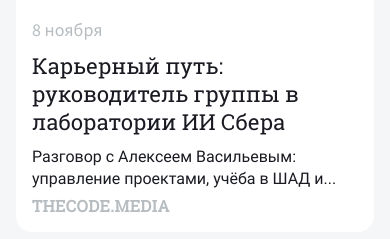
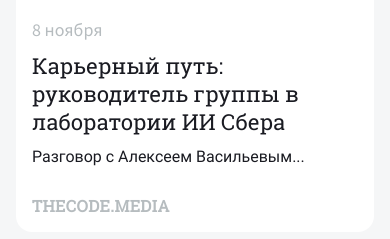
Before and after one commit to maksim-shakhlin/news-explorer-frontend, a React app: page /saved-news in a window 390 px wide. Shown: the part 490-729 px from the top of the page. Built offline with nearby package versions, Linux system fonts and the light colour scheme.

Commit message:
fix text clamp

```diff
--- a/src/components/Card/Card.js
+++ b/src/components/Card/Card.js
@@ -1,13 +1,6 @@
-import {
-  useRef,
-  memo,
-  useEffect,
-  useCallback,
-  useState,
-  useContext,
-} from 'react';
+import { useRef, memo, useEffect, useCallback, useContext } from 'react';
 
-import { getDateString, clamp, isOverflown } from '../../utils/utils';
+import { getDateString, fitTextContent, isOverflown } from '../../utils/utils';
 import { statuses } from '../../utils/constants';
 
 import BookmarkIcon from '../icons/BookmarkIcon';
@@ -20,7 +13,6 @@
 
 const Card = memo(({ card, onAction, isFound = false }) => {
   card.saved = card.saved !== undefined ? card.saved : !!card._id;
-  const [isTextInvisible, setIsTextInvisible] = useState(false);
 
   const currentUser = useContext(CurrentUserContext);
 
@@ -29,8 +21,7 @@
     onAction(card);
   }
 
-  const textRef = useRef(null);
-  const titleRef = useRef(null);
+  const textBlockRef = useRef(null);
   const buttonRef = useRef(null);
   const keywordRef = useRef(null);
   const tooltipRef = useRef(null);
@@ -38,10 +29,7 @@
   const MIN_BETWEEN = 5;
 
   const fitText = useCallback(() => {
-    clamp(textRef.current, card.text);
-    setIsTextInvisible(!textRef.current.textContent);
-    clamp(titleRef.current, card.title);
-
+    fitTextContent(textBlockRef.current);
     if (keywordRef.current && tooltipRef.current) {
       if (
         tooltipRef.current.getBoundingClientRect().left -
@@ -53,13 +41,7 @@
         keywordRef.current.classList.remove('card__top-item_type_overlapped');
       }
     }
-  }, [card.text, card.title]);
-
-  useEffect(() => {
-    if (isTextInvisible) {
-      clamp(titleRef.current, card.title);
-    }
-  }, [isTextInvisible, card.title]);
+  }, []);
 
   useEffect(() => {
     window.addEventListener('resize', fitText);
@@ -86,22 +68,10 @@
       >
         <img alt={UI.IMG_ALT} src={card.image} className="card__pic" />
         <p className="card__date card__item">{getDateString(card.date)}</p>
-        <h3
-          className={classNames('card__title card__item', {
-            card__title_lonely: isTextInvisible,
-          })}
-          ref={titleRef}
-        >
-          {card.title}
-        </h3>
-        <p
-          className={classNames('card__text card__item', {
-            card__text_invisible: isTextInvisible,
-          })}
-          ref={textRef}
-        >
-          {card.text}
-        </p>
+        <div className="card__text-block" ref={textBlockRef}>
+          <h3 className="card__title card__item">{card.title}</h3>
+          <p className="card__text card__item">{card.text}</p>
+        </div>
         <p className="card__source card__item">{card.source}</p>
       </a>
       <div className="card__top-block">
--- a/src/components/Card/Card.scss
+++ b/src/components/Card/Card.scss
@@ -260,7 +260,7 @@
 
   &__title {
     margin-top: 0;
-    margin-bottom: 16px;
+    margin-bottom: 0;
     font-family: 'Roboto Slab', Helvetica, Arial, sans-serif;
     font-size: 26px;
     line-height: 30px;
@@ -271,35 +271,34 @@
     @media screen and (max-width: $bp-2) {
       font-size: 22px;
       line-height: 24px;
-      margin-bottom: 10px;
     }
     @media screen and (max-width: $bp-3) {
       line-height: 28px;
     }
+  }
 
-    &_lonely {
-      flex-shrink: 1;
+  &__text {
+    margin-top: 16px;
+    margin-bottom: 0;
+    font-size: 16px;
+    line-height: 22px;
+    font-weight: 400;
+    flex-shrink: 0;
+
+    @media screen and (max-width: $bp-2) {
+      margin-top: 10px;
     }
   }
 
-  &__text {
-    margin-top: 0;
-    margin-bottom: 10px;
-    font-size: 16px;
-    line-height: 22px;
-    font-weight: 400;
+  &__text-block {
     overflow: hidden;
     flex-shrink: 1;
-
+    margin-bottom: 10px;
     @media screen and (max-width: $bp-2) {
       margin-bottom: 12px;
     }
     @media screen and (max-width: $bp-3) {
       margin-bottom: 8px;
     }
-
-    &_invisible {
-      margin-bottom: 0;
-    }
   }
 }
--- a/src/utils/utils.js
+++ b/src/utils/utils.js
@@ -14,43 +14,72 @@
 }
 
 export function isOverflown(el) {
-  if (el.scrollWidth > el.clientWidth) {
+  return el.scrollHeight > el.clientHeight || el.scrollWidth > el.clientWidth;
+}
+
+export function restore(el) {
+  el.style.display = '';
+  el.textContent = el.data;
+}
+
+export function trimLine(el, ending = '...') {
+  const lineHeight = Number(getComputedStyle(el).lineHeight.split('px')[0]);
+  const linesCountTarget = Math.floor(el.clientHeight / lineHeight) - 1;
+
+  if (!linesCountTarget) {
+    el.textContent = '';
     return true;
   }
+  if (linesCountTarget < 0) {
+    el.style.display = 'none';
+    return false;
+  }
 
-  const lineHeight = Number(getComputedStyle(el).lineHeight.split('px')[0]);
+  const desiredHeight = lineHeight * linesCountTarget;
 
-  return (
-    Math.floor(el.scrollHeight / lineHeight) !==
-    Math.floor(el.clientHeight / lineHeight)
-  );
-}
-
-export function clamp(el, initialText, ending = '...') {
-  el.textContent = initialText;
-
-  let flag = false;
-  let prev;
-
-  while (isOverflown(el)) {
+  while (el.clientHeight > desiredHeight) {
     if (el.textContent === ending) {
       el.textContent = '';
-      return;
+      return true;
     }
-    if (flag) {
-      el.textContent =
-        el.textContent.substring(0, el.textContent.length - ending.length - 1) +
-        ending;
-      continue;
-    }
-    prev = el.textContent;
+
     el.textContent = el.textContent.replace(
       /[\s!@#$%^&*()-_+=;:,./?\\|`~[\]{}<>"']*\s(\S)*$/,
       ending,
     );
-    if (el.textContent === prev) {
-      flag = true;
+  }
+
+  return true;
+}
+
+export function fitTextContent(el) {
+  const children = el.children;
+  if (!children.length) {
+    return;
+  }
+  let index = children.length - 1;
+
+  if (!children[0].data) {
+    for (const child of children) {
+      child.data = child.textContent;
     }
+  }
+
+  if (!isOverflown(el)) {
+    for (const child of children) {
+      restore(child);
+    }
+  }
+
+  let res = true;
+  while (isOverflown(el)) {
+    if (!res) {
+      index--;
+    }
+    if (index < 0) {
+      return;
+    }
+    res = trimLine(children[index]);
   }
 }
 
```
